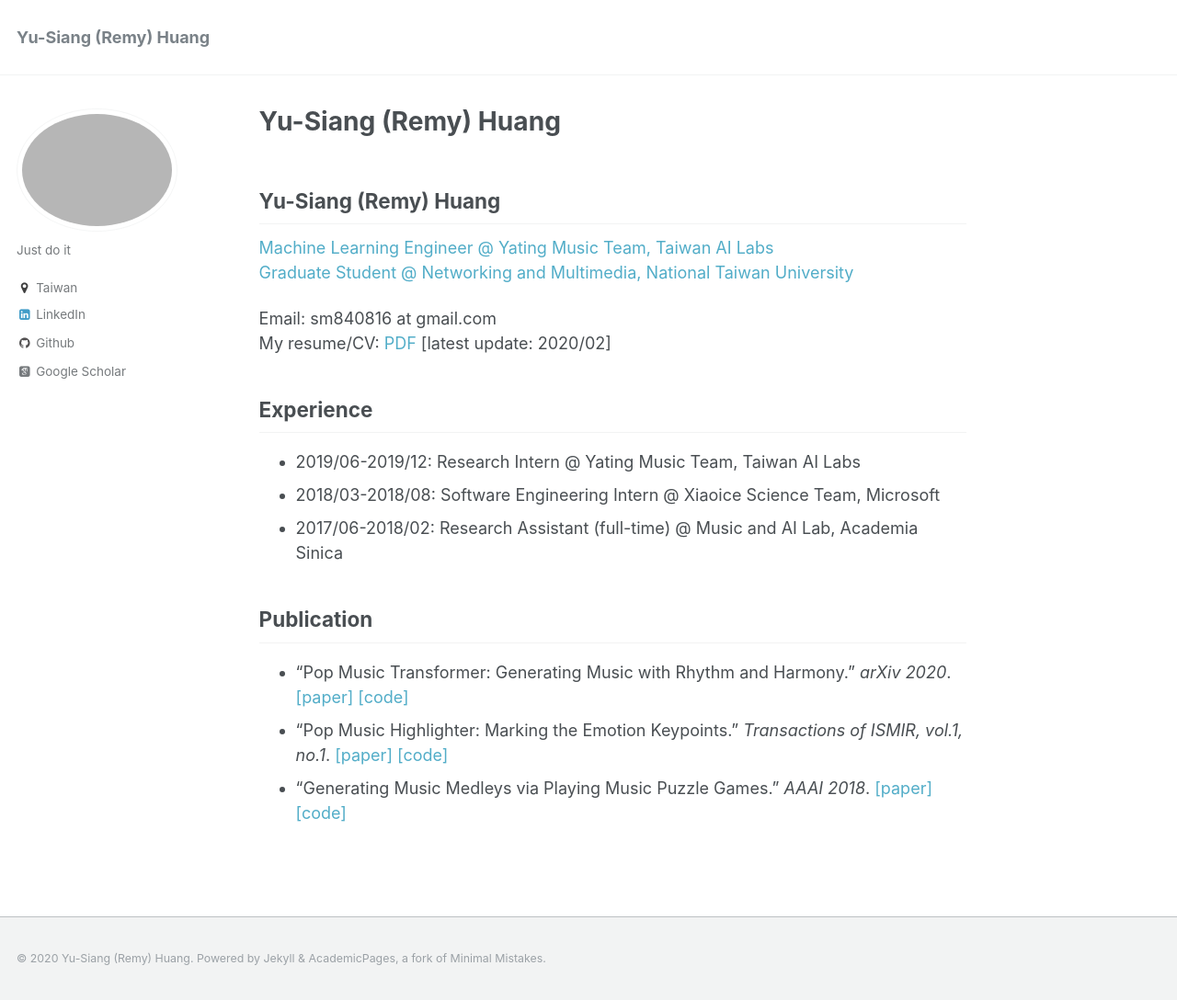
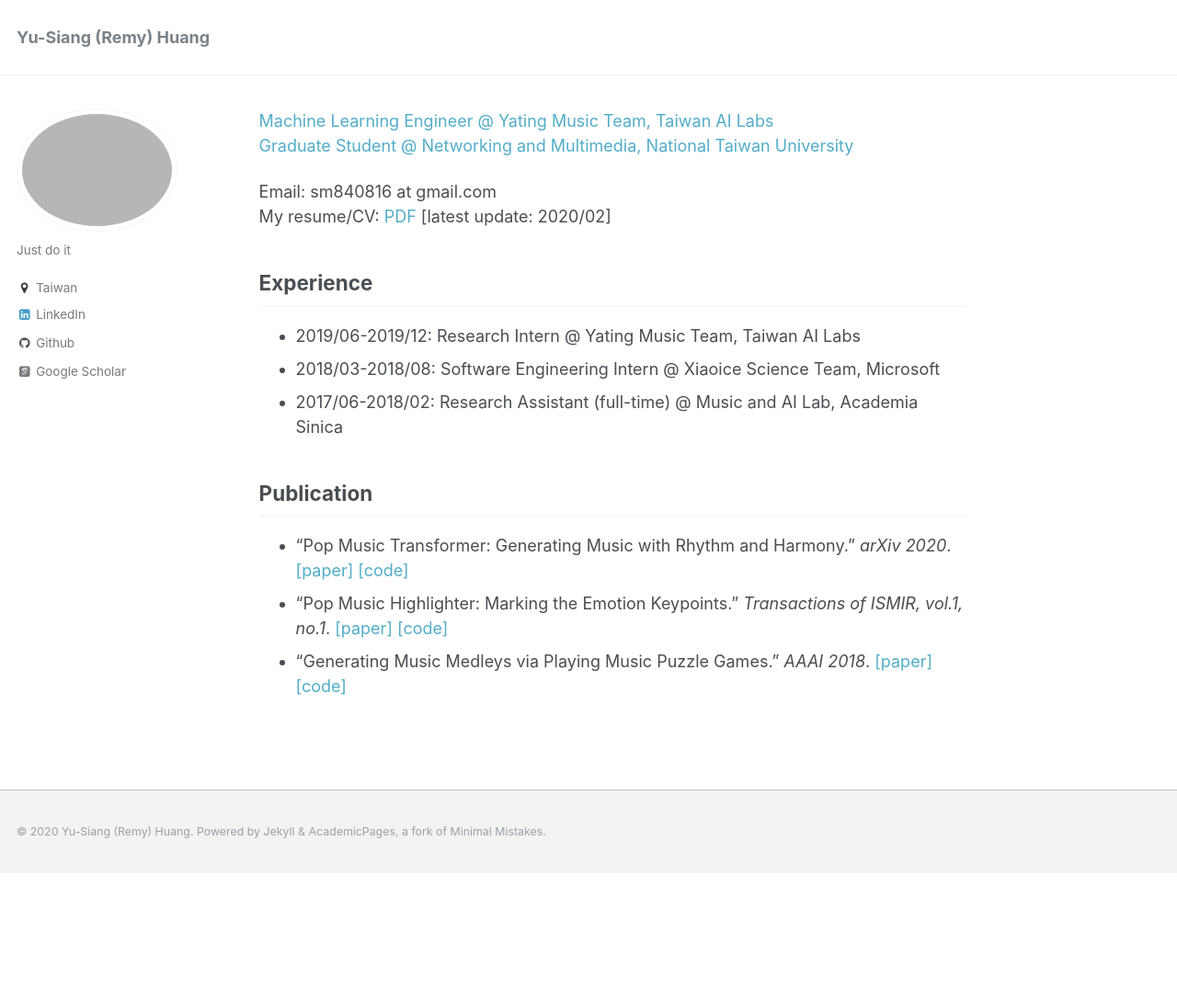
Before and after one commit to remyhuang/remyhuang.github.io, a Jekyll site: the page built from _pages/about.md, in a window 1280 px wide and 1088 px high. Shown: the whole window at 92% size. Built offline with Jekyll 4.4.1, drawn with Linux system fonts in a browser that asks for light colours; some web fonts are replaced; our own code applies the rules of GitHub Pages for plain Markdown files.

Commit message:
Update about.md

```diff
--- a/_pages/about.md
+++ b/_pages/about.md
@@ -7,8 +7,6 @@ redirect_from:
   - /about.html
 
 ---
-
-## Yu-Siang (Remy) Huang
 [Machine Learning Engineer @ Yating Music Team, Taiwan AI Labs](https://ailabs.tw/) <br />
 [Graduate Student @ Networking and Multimedia, National Taiwan University](https://www.inm.ntu.edu.tw/main.php) <br />
 
```
